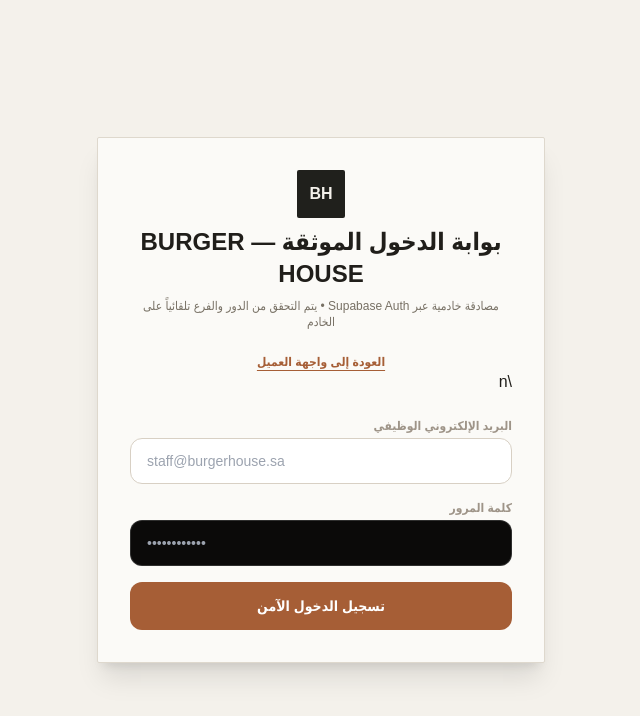
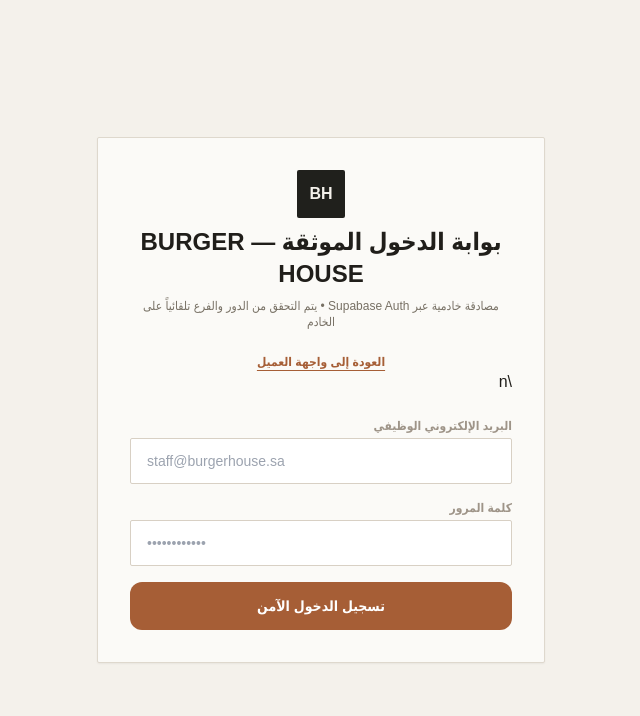
Before and after one commit to alhzmymoaid-cmyk/BurgerHouse, a Next.js app: page /auth/login in a window 1280 px wide. Shown: the top 716 px of the page, without its empty margins (438-1078 px from the left). Built offline with nearby package versions, Linux system fonts and the light colour scheme.

Commit message:
Polish staff login form styling

```diff
--- a/src/app/auth/login/page.tsx
+++ b/src/app/auth/login/page.tsx
@@ -62,7 +62,7 @@ function StaffAndAdminLoginContent() {
 
   return (
     <div dir="rtl" className="flex min-h-screen items-center justify-center bg-[#f4f1eb] px-4 text-[#201e1a]">
-      <div className="w-full max-w-md rounded-sm border border-[#ded8cd] bg-[#fbfaf7] p-8 shadow-xl space-y-6">
+      <div className="w-full max-w-md rounded-sm border border-[#ded8cd] bg-[#fbfaf7] p-8 shadow-sm space-y-6">
         <div className="text-center space-y-2">
           <div className="mx-auto flex h-12 w-12 items-center justify-center rounded-sm bg-[#20201c] font-black text-[#f4f1eb]">
             BH
@@ -78,13 +78,13 @@ function StaffAndAdminLoginContent() {
             <label className="block text-xs font-bold text-[#9E9488] mb-1">البريد الإلكتروني الوظيفي</label>
             <input type="email" required dir="ltr" value={email} onChange={(e) => setEmail(e.target.value)}
               placeholder="staff@burgerhouse.sa"
-              className="w-full rounded-xl border border-[#d8d0c4] bg-white px-4 py-3 text-sm text-[#F5EFE6] focus:border-[#a65e36] focus:outline-none" />
+              className="w-full rounded-sm border border-[#d8d0c4] bg-white px-4 py-3 text-sm text-[#201e1a] focus:border-[#a65e36] focus:outline-none" />
           </div>
           <div>
             <label className="block text-xs font-bold text-[#9E9488] mb-1">كلمة المرور</label>
             <input type="password" required dir="ltr" value={password} onChange={(e) => setPassword(e.target.value)}
               placeholder="••••••••••••"
-              className="w-full rounded-xl border border-white/15 bg-[#0B0A09] px-4 py-3 text-sm text-[#F5EFE6] focus:border-[#D49A3A] focus:outline-none" />
+              className="w-full rounded-sm border border-[#d8d0c4] bg-white px-4 py-3 text-sm text-[#201e1a] focus:border-[#a65e36] focus:outline-none" />
           </div>
 
           {errorMsg && (
```
